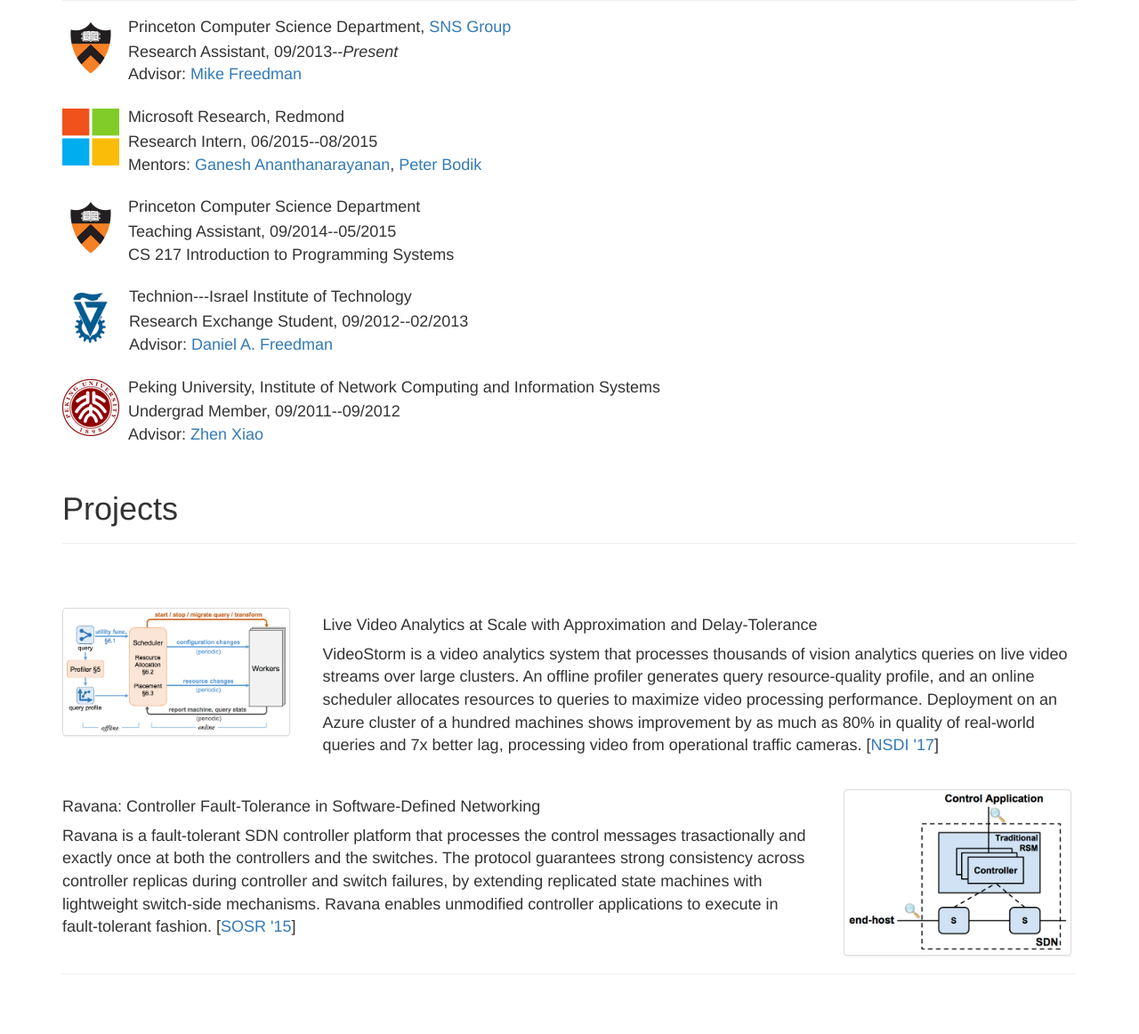
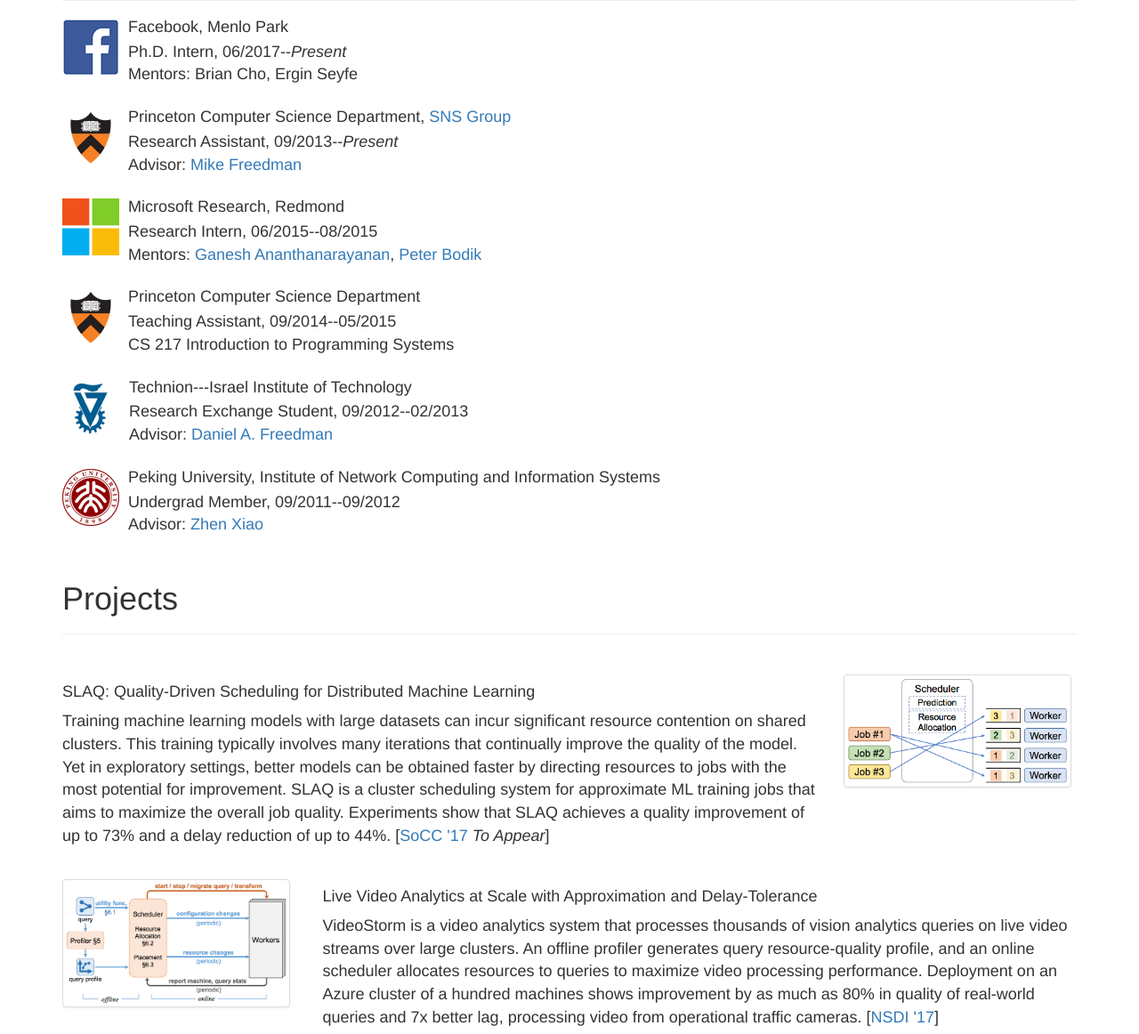
Before and after one commit to haoyuz/homepage, a plain HTML site: page index.html in a window 1280 px wide. Shown: the part 1240-2402 px from the top of the page at 89% size. Drawn offline with nearby package versions, Linux system fonts and the light colour scheme.

Commit message:
Updated with Facebook internship and SLAQ project

```diff
--- a/index.html
+++ b/index.html
@@ -84,6 +84,19 @@
 
       <div class="media">
         <div class="media-left">
+          <a href="https://www.facebook.com/">
+            <img class="media-object" src="images/facebook.png" alt="Facebook">
+          </a>
+        </div>
+        <div class="media-body">
+          <h4 class="media-heading">Facebook, Menlo Park</h4>
+          <p>Ph.D. Intern, 06/2017--<i>Present</i><br />
+             Mentors: Brian Cho, Ergin Seyfe</p>
+        </div>
+      </div>
+
+      <div class="media">
+        <div class="media-left">
           <a href="http://www.cs.princeton.edu">
             <img class="media-object" src="images/favicon.ico" alt="Princeton">
           </a>
@@ -162,15 +175,13 @@
       <br />
 
       <div class="row featurette">
-        <!--
         <div class="col-md-9">
-          <h4 class="featurette-heading"> Datacenter Scheduling for Approximate Computing and Machine Learning </h4>
-          <p>Getting approximate results with short latency becomes more and more important for a variety of big data analytics jobs, such as live video processing, machine learning and SQL aggregate queries. We're investigating new ideas to optimize resource allocation decisions by collecting performance information with application-specific metrics, in order to maximize cluster-wide performance with limited resources.</p>
+          <h4 class="featurette-heading"> SLAQ: Quality-Driven Scheduling for Distributed Machine Learning </h4>
+          <p> Training machine learning models with large datasets can incur significant resource contention on shared clusters. This training typically involves many iterations that continually improve the quality of the model. Yet in exploratory settings, better models can be obtained faster by directing resources to jobs with the most potential for improvement. SLAQ is a cluster scheduling system for approximate ML training jobs that aims to maximize the overall job quality. Experiments show that SLAQ achieves a quality improvement of up to 73% and a delay reduction of up to 44%. [<a href="https://acmsocc.github.io/2017/">SoCC '17</a> <i>To Appear</i>]</p>
         </div>
         <div class="col-md-3">
-          <img class="featurette-image img-responsive img-thumbnail"  src="images/ravana.png" alt="Ravana Fault-Tolerant Controller" style="width:256px;" />
+          <img class="featurette-image img-responsive img-thumbnail"  src="images/slaq.png" alt="SLAQ Scheduler" style="width:256px;" />
         </div>
-        -->
       </div>
 
       <br />
```
Also changed, not shown: images/facebook.png (added), images/slaq.png (added).
